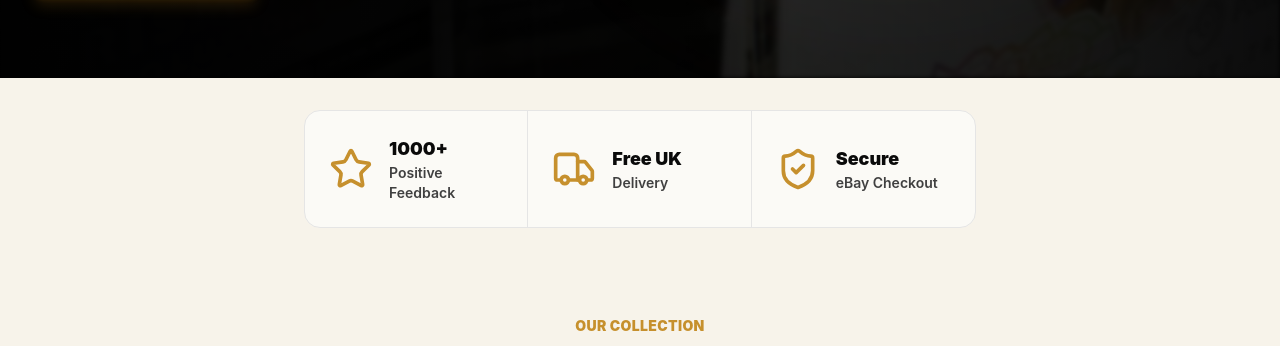
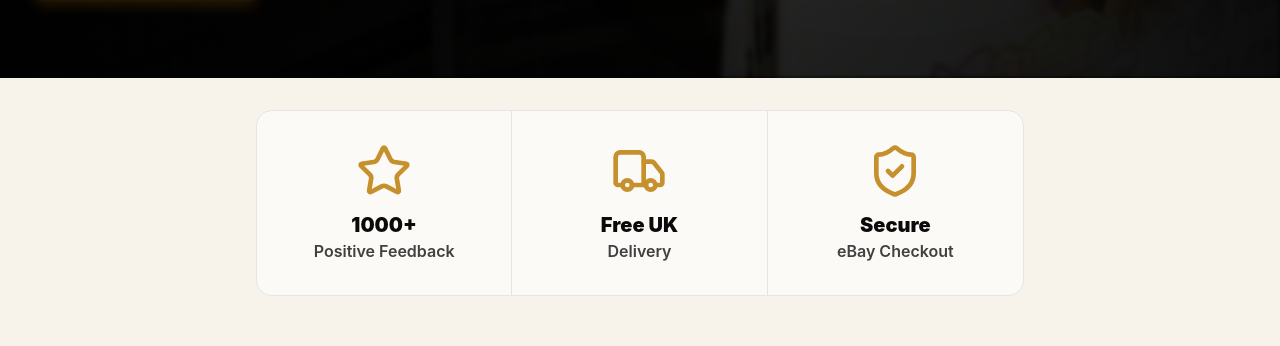
Before and after one commit to GemFoil/gemfoil-site, a React (Vite) app: page / in a window 1280 px wide. Shown: the part 915-1261 px from the top of the page. Built offline with nearby package versions, Linux system fonts and the light colour scheme.

Commit message:
Update App.jsx

```diff
--- a/src/App.jsx
+++ b/src/App.jsx
@@ -138,11 +138,14 @@ function TrustStrip() {
   return (
     <section className="bg-[#f7f3ea] px-5 py-8 lg:px-8">
       <div className="mx-auto flex justify-center">
-        <div className="grid w-full max-w-2xl grid-cols-1 rounded-2xl border border-neutral-200 bg-[#fbfaf6] md:grid-cols-3">
+        <div className="grid w-full max-w-3xl grid-cols-1 rounded-2xl border border-neutral-200 bg-[#fbfaf6] md:grid-cols-3">
           {trustItems.map(({ icon: Icon, title, subtitle }) => (
-            <div key={title + subtitle} className="flex items-center gap-4 border-b border-neutral-200 p-6 md:border-b-0 md:border-r last:border-r-0 last:border-b-0">
-              <Icon className="h-11 w-11 shrink-0 text-[#c6902d]" />
-              <div><p className="text-lg font-black text-neutral-950">{title}</p><p className="text-sm font-semibold text-neutral-700">{subtitle}</p></div>
+            <div key={title + subtitle} className="flex flex-col items-center justify-center gap-3 border-b border-neutral-200 p-8 text-center md:border-b-0 md:border-r last:border-r-0 last:border-b-0">
+              <Icon className="h-14 w-14 text-[#c6902d]" />
+              <div>
+                <p className="text-xl font-black text-neutral-950">{title}</p>
+                <p className="text-base font-semibold text-neutral-700">{subtitle}</p>
+              </div>
             </div>
           ))}
         </div>
```
